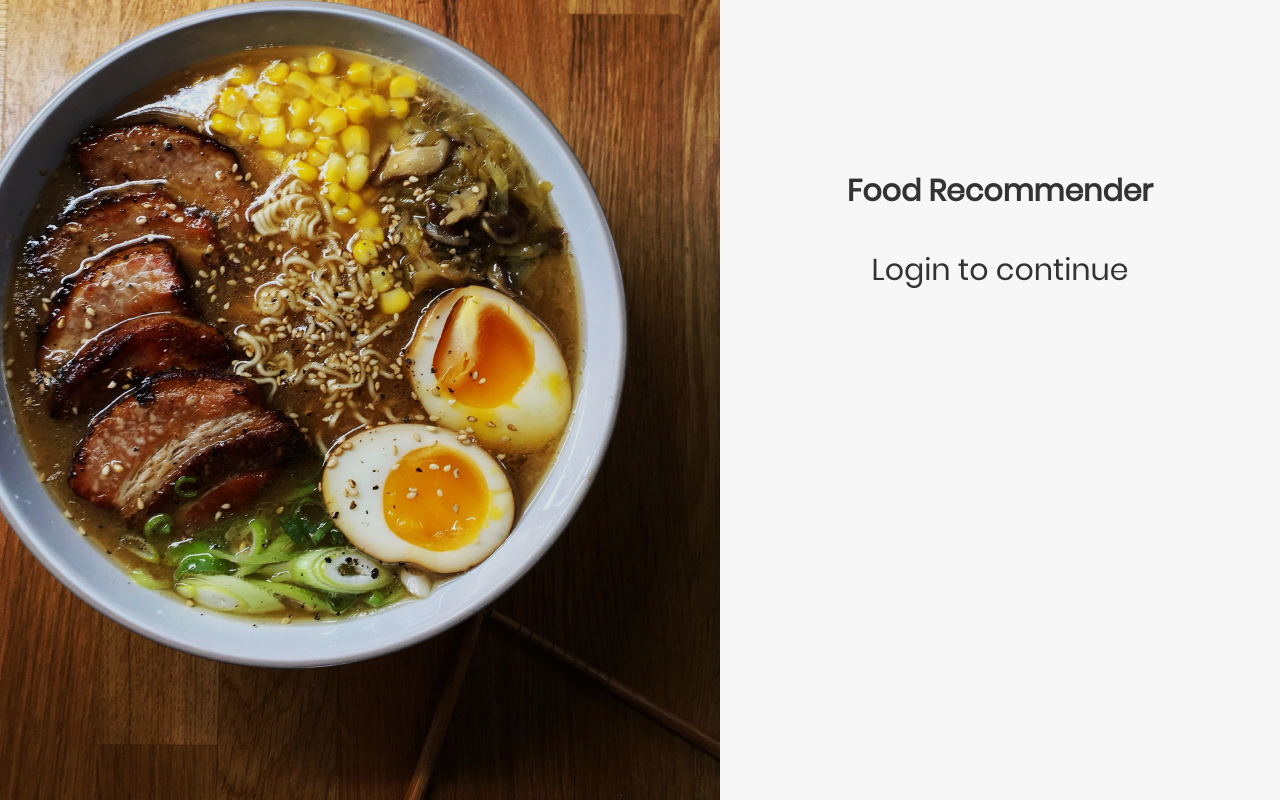
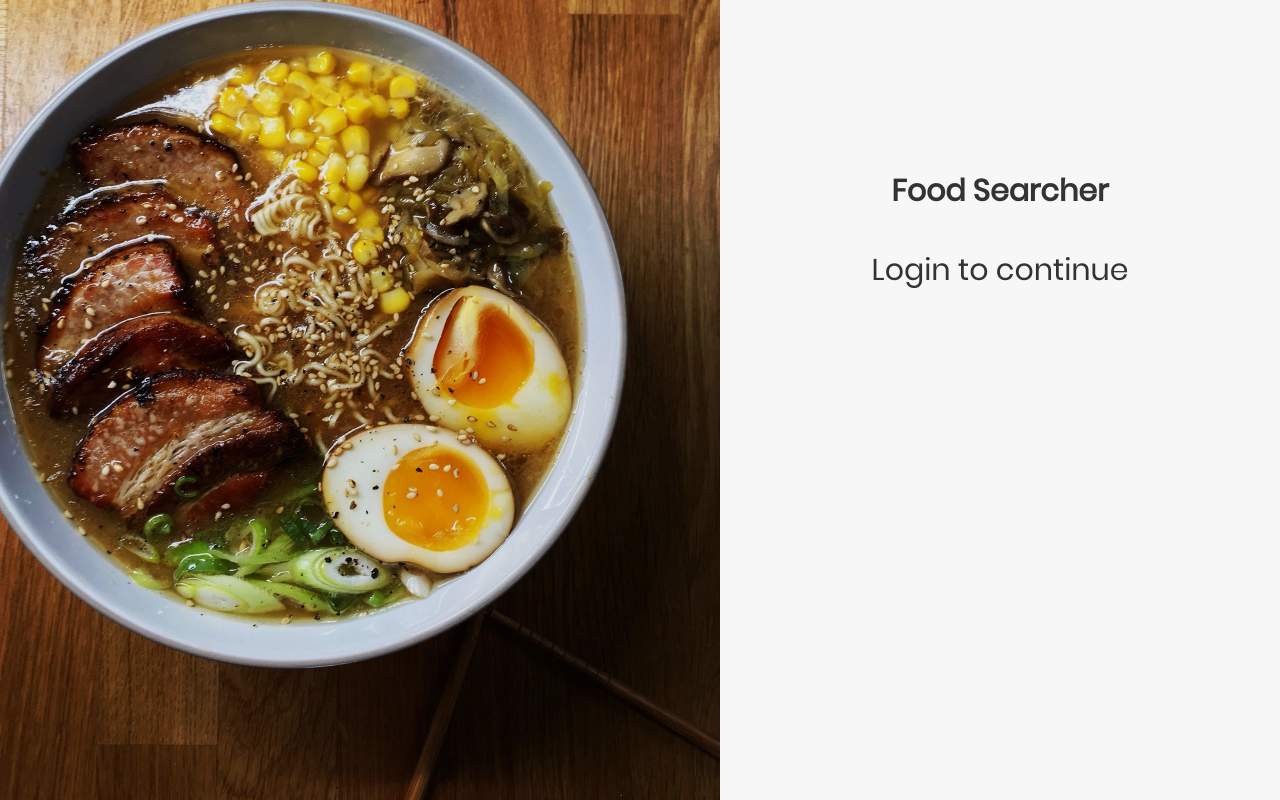
Before and after one commit to humble-fox-food-recommender/client, a website: page index.html in a window 1280 px wide. Drawn offline with nearby package versions, Linux system fonts and the light colour scheme; some packages are replaced by stand-ins of ours.

Commit message:
Change to food searcher

```diff
--- a/index.html
+++ b/index.html
@@ -40,7 +40,7 @@
             <div class="container-login100">
                 <div class="wrap-login100">
                     <form class="login100-form validate-form">
-                        <h1 class="login100-form-title p-b-43"><strong>Food Recommender</strong> </h1>
+                        <h1 class="login100-form-title p-b-43"><strong>Food Searcher</strong> </h1>
                         <span class="login100-form-title p-b-43">
                             Login to continue
                         </span>
@@ -65,7 +65,7 @@
 
     <section id="dashboard" style="display: none">
         <nav class="navbar navbar-expand-lg navbar-dark bg-primary">
-            <a class="navbar-brand" href="#">FOOD RECOMMENDER</a>
+            <a class="navbar-brand" href="#">FOOD SEARCHER</a>
             <button class="navbar-toggler" type="button" data-toggle="collapse" data-target="#navbarColor01"
                 aria-controls="navbarColor01" aria-expanded="false" aria-label="Toggle navigation">
                 <span class="navbar-toggler-icon"></span>
```
